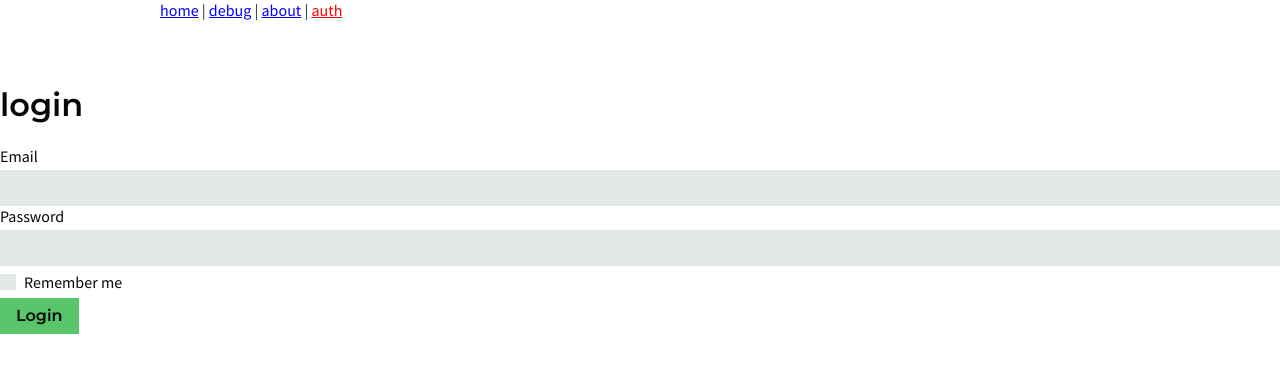
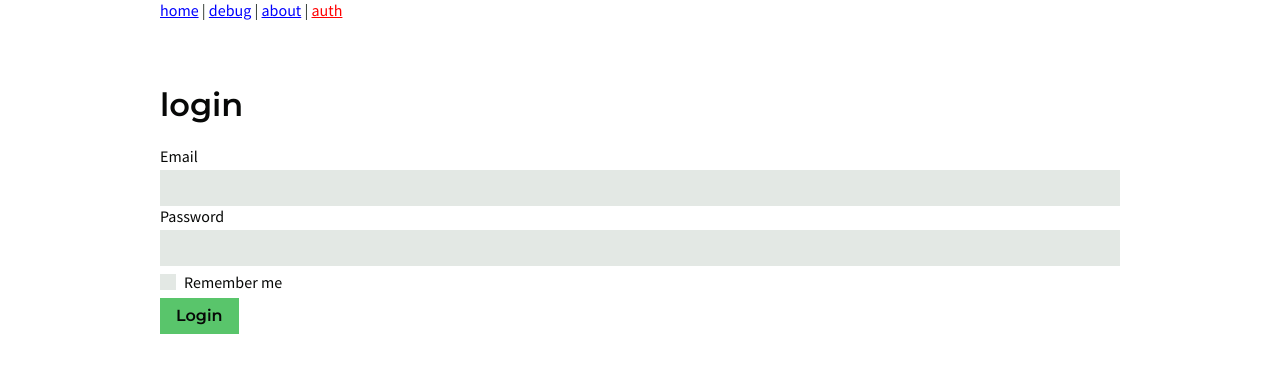
Before and after one commit to Davans01/Leiden_project, a Vue app: page /auth in a window 1280 px wide. Shown: the top 372 px of the page. Built offline with nearby package versions, Linux system fonts and the light colour scheme; no server answers.

Commit message:
make page wrapper

```diff
--- /dev/null
+++ b/src/components/page-wrapper.vue
@@ -0,0 +1,26 @@
+<template>
+  <div class="wrapper">
+    <div class="container">
+      <slot></slot>
+    </div>
+  </div>
+</template>
+
+<script>
+export default {
+  name: "page-wrapper",
+}
+</script>
+
+<style lang="scss" scoped>
+.wrapper {
+  width: 100%;
+  display: flex;
+  justify-content: center;
+}
+
+.container {
+  margin: 0 32px;
+  width: 960px;
+}
+</style>
--- a/src/views/about.vue
+++ b/src/views/about.vue
@@ -1,9 +1,16 @@
 <template>
-  <h1>about</h1>
+  <page-wrapper>
+    <h1>about</h1>
+  </page-wrapper>
 </template>
 
 <script>
+import PageWrapper from "../components/page-wrapper"
+
 export default {
   name: "about",
+  components: {
+    PageWrapper,
+  },
 }
 </script>
--- a/src/views/auth.vue
+++ b/src/views/auth.vue
@@ -1,4 +1,5 @@
 <template>
+  <page-wrapper>
     <h1>login</h1>
     <form @submit="logout($event)" v-if="isLoggedIn">
       <primary-button type="submit">Logout</primary-button>
@@ -9,6 +10,7 @@
       <checkbox label="Remember me" v-model="remember" />
       <primary-button type="submit">Login</primary-button>
     </form>
+  </page-wrapper>
 </template>
 
 <script>
@@ -16,6 +18,7 @@ import { mapGetters } from "vuex"
 import Checkbox from "../components/checkbox.vue"
 import PrimaryButton from "../components/primary-button"
 import TextInput from "../components/text-input"
+import PageWrapper from "../components/page-wrapper"
 
 export default {
   name: "auth",
@@ -23,6 +26,7 @@ export default {
     Checkbox,
     PrimaryButton,
     TextInput,
+    PageWrapper,
   },
   data() {
     return {
--- a/src/views/debug.vue
+++ b/src/views/debug.vue
@@ -1,16 +1,22 @@
 <template>
-  <h1>debug</h1>
-  api status:
-  <pre>{{ status }}</pre>
-  store state:
-  <pre>{{ state }}</pre>
+  <page-wrapper>
+    <h1>debug</h1>
+    api status:
+    <pre>{{ status }}</pre>
+    store state:
+    <pre>{{ state }}</pre>
+  </page-wrapper>
 </template>
 
 <script>
 import { request } from "../request"
+import PageWrapper from "../components/page-wrapper"
 
 export default {
   name: "debug",
+  components: {
+    PageWrapper,
+  },
   data() {
     return {
       status: "unknown",
--- a/src/views/home.vue
+++ b/src/views/home.vue
@@ -1,9 +1,16 @@
 <template>
-  <h1>home</h1>
+  <page-wrapper>
+    <h1>home</h1>
+  </page-wrapper>
 </template>
 
 <script>
+import PageWrapper from "../components/page-wrapper"
+
 export default {
   name: "home",
+  components: {
+    PageWrapper,
+  },
 }
 </script>
```
Lines whose indentation alone changed are shown as unchanged.
